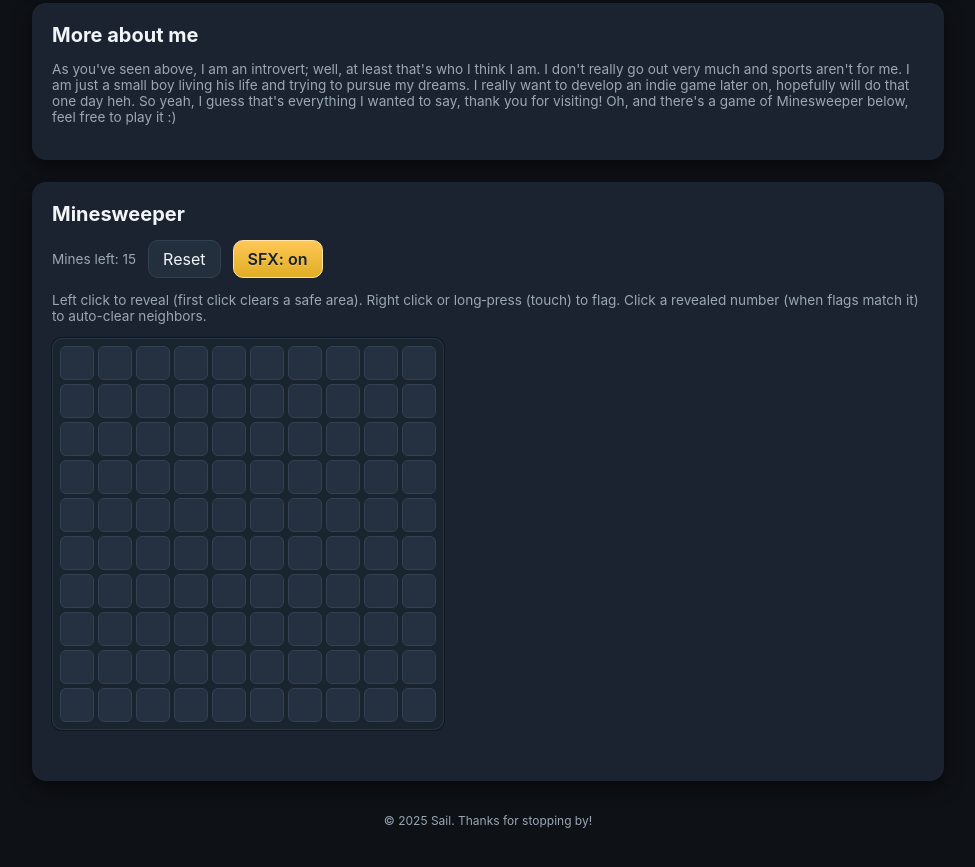
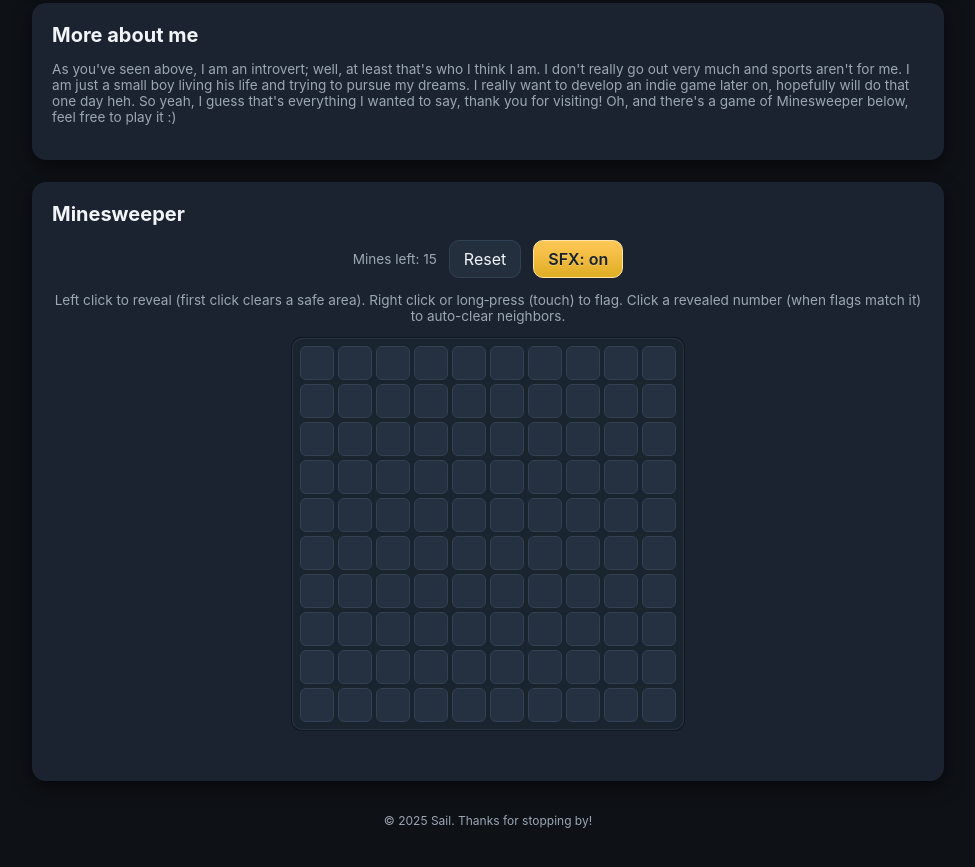
Before and after one commit to SailinEast/SailinEast.github.io, a plain HTML site: page index.html in a window 1280 px wide. Shown: the part 643-1510 px from the top of the page, without its empty margins (152-1127 px from the left). Drawn offline with Linux system fonts and the light colour scheme.

Commit message:
Refine meta description and CSS styles
Updated the meta description for clarity and adjusted CSS properties for better layout.

```diff
--- a/index.html
+++ b/index.html
@@ -4,7 +4,7 @@
   <meta charset="utf-8" />
   <meta name="viewport" content="width=device-width,initial-scale=1" />
   <title>My Page</title>
-  <meta name="description" content="My cozy personal page with hobbies, a short intro, and a custom Minesweeper implementation." />
+  <meta name="description" content="My cozy personal page with hobbies, intro and Minesweeper." />
   <meta name="color-scheme" content="dark light">
   <style>
     :root {
@@ -47,7 +47,6 @@
 
     header { display:flex; gap:20px; align-items:center; flex-wrap:wrap; }
 
-    /* Avatar Option C (Soft Teal Mist) with subtle yellow accent overlay */
     .avatar {
       width:88px;
       height:88px;
@@ -139,8 +138,14 @@
     .hobby-list { margin:0; padding-left:20px; line-height:1.5; }
     .hobby-list li { margin:2px 0; }
 
-    .ms-wrapper { display:flex; flex-direction:column; gap:14px; align-items:flex-start; }
-    .controls { display:flex; gap:12px; align-items:center; flex-wrap:wrap; }
+    .ms-wrapper {
+      display:flex;
+      flex-direction:column;
+      gap:14px;
+      align-items:center; /* centered horizontally */
+      text-align:center;  /* center text (instructions, status) */
+    }
+    .controls { display:flex; gap:12px; align-items:center; flex-wrap:wrap; justify-content:center; }
     .audio-controls { display:flex; gap:8px; flex-wrap:wrap; }
     .small { font-size:0.85rem; color:var(--muted); }
 
@@ -156,6 +161,7 @@
       user-select:none;
       touch-action:manipulation;
       position:relative;
+      margin:0 auto; /* ensure centering if container rules change */
     }
     .board.won { animation:boardGlow 1.6s ease-out 1; }
     @keyframes boardGlow {
@@ -288,7 +294,7 @@
             Click a revealed number (when flags match it) to auto-clear neighbors.
           </p>
           <div id="board" class="board" aria-label="Minesweeper board (mouse & touch)"></div>
-          <div id="ms-status" class="small" role="status" aria-live="polite" aria-atomic="true"></div>
+            <div id="ms-status" class="small" role="status" aria-live="polite" aria-atomic="true"></div>
         </div>
       </section>
     </main>
```
